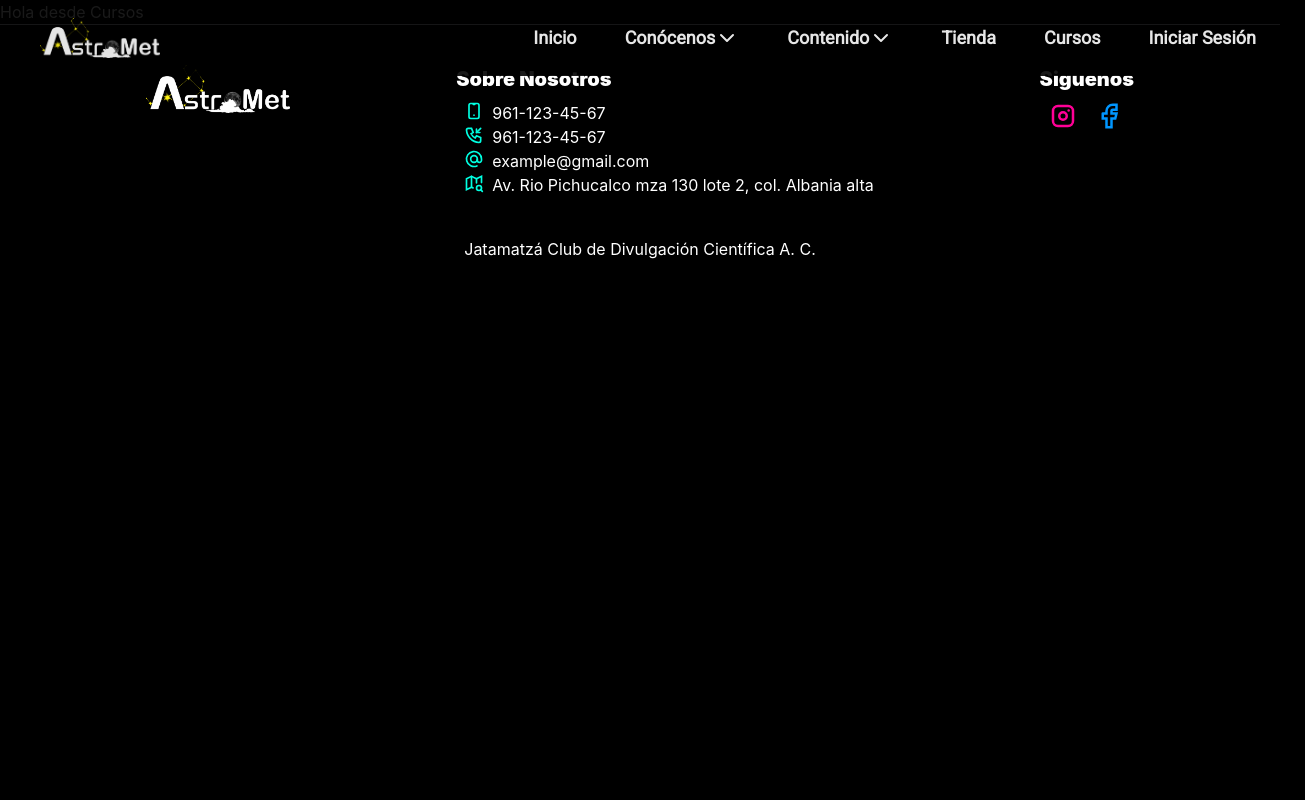
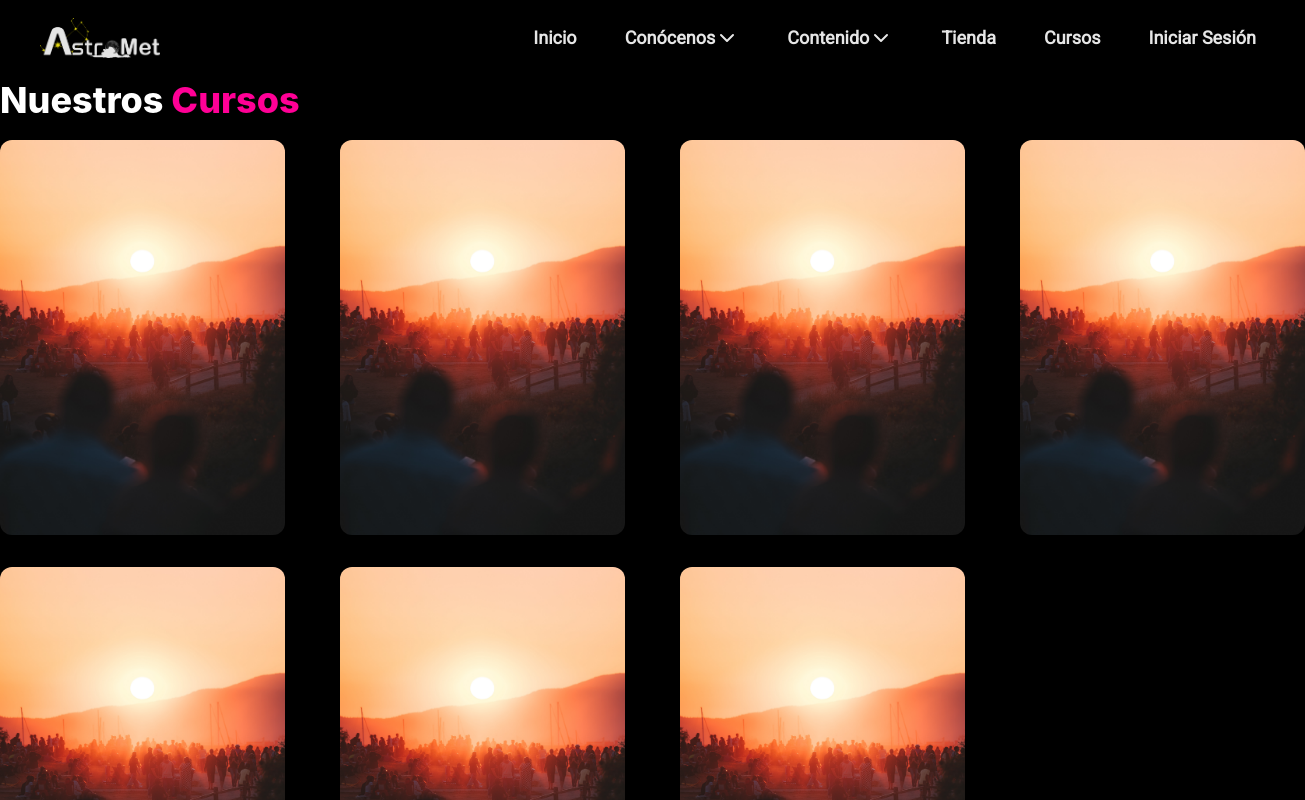
Before and after one commit to Crescens-Henry/AstroMet-Frontend, a React (Vite) app: page /Courses in a window 1280 px wide. Shown: the top 800 px of the page, 1305 px wide, since content can reach past the window. Built offline with nearby package versions, Linux system fonts and the light colour scheme.

Commit message:
Courses component complete v1

```diff
--- /dev/null
+++ b/src/components/Cards.jsx
@@ -0,0 +1,27 @@
+import React from "react";
+
+export default function Cards({ image, name, url, description }) {
+  return (
+    <a
+      href={url}
+      target="_blank"
+      className="block w-[285px] h-[395px] rounded-xl overflow-hidden hover:bg-gray-100"
+    >
+      <div className="relative w-full h-full">
+        <img
+          src={image}
+          alt={`curse-${name}`}
+          className="w-full h-full object-cover"
+        />
+        <div className="absolute inset-0 flex items-center justify-center bg-black bg-opacity-60 transition-opacity duration-300 opacity-0 hover:opacity-100">
+          <div>
+            <h2 className="text-white text-center text-lg font-semibold">
+              {name}
+            </h2>
+            <p className="p-5">{description}</p>
+          </div>
+        </div>
+      </div>
+    </a>
+  );
+}
--- a/src/constants/index.js
+++ b/src/constants/index.js
@@ -61,3 +61,56 @@ export const information = [
       "Mantener una posición de liderazgo nacional e internacional en investigación de frontera en astrofísica, el desarrollo de instrumentación astronómica con tecnología de punta, y generar proyectos de gran envergadura que pongan a nuestros observatorios dentro del marco competitivo internacional, en beneficio del desarrollo científico y tecnológico del país.",
   },
 ];
+
+import img1 from "../assets/img/prueba.jpg";
+export const courseCard = [
+  {
+    id: "cuourse1",
+    image: img1,
+    name: "Curso1",
+    url: "https://github.com/Crescens-Henry",
+    description: "Aprende sobre un poco como armar tu propio telescopio.",
+  },
+  {
+    id: "cuourse2",
+    image: img1,
+    name: "Curso 2",
+    url: "https://github.com/Crescens-Henry",
+    description: "Aprende sobre un poco como armar tu propio telescopio.",
+  },
+  {
+    id: "cuourse3",
+    image: img1,
+    name: "Curso3",
+    url: "https://github.com/Crescens-Henry",
+    description: "Aprende sobre un poco como armar tu propio telescopio.",
+  },
+  {
+    id: "cuourse4",
+    image: img1,
+    name: "Curso 4",
+    url: "https://github.com/Crescens-Henry",
+    description: "Aprende sobre un poco como armar tu propio telescopio.",
+  },
+  {
+    id: "cuourse5",
+    image: img1,
+    name: "Curso 5",
+    url: "https://github.com/Crescens-Henry",
+    description: "Aprende sobre un poco como armar tu propio telescopio.",
+  },
+  {
+    id: "cuourse6",
+    image: img1,
+    name: "Curso 6",
+    url: "https://github.com/Crescens-Henry",
+    description: "Aprende sobre un poco como armar tu propio telescopio.",
+  },
+  {
+    id: "cuourse7",
+    image: img1,
+    name: "Curso 7",
+    url: "https://github.com/Crescens-Henry",
+    description: "Aprende sobre un poco como armar tu propio telescopio.",
+  },
+];
--- a/src/pages/Courses.jsx
+++ b/src/pages/Courses.jsx
@@ -1,11 +1,28 @@
 import React from "react";
 import { styles } from "../Styles";
+import Card from "../components/Cards";
+import { courseCard } from "../constants";
 
 export default function Courses() {
   return (
     <>
       <div className={`${styles.flexStart}`}>
-        <div className={`${styles.boxWidth}`}>Hola desde Cursos</div>
+        <div className={`${styles.boxWidth} my-20`}>
+          <h1 className="text-4xl font-extrabold mb-5 md:ml-0 ml-20">
+            Nuestros <span className="text-[#FF0096]">Cursos</span>
+          </h1>
+          <div className="grid gap-x-20 gap-y-8 md:grid-cols-4 justify-center">
+            {courseCard.map((card) => (
+              <Card
+                key={card.id}
+                image={card.image}
+                name={card.name}
+                url={card.url}
+                description={card.description}
+              />
+            ))}
+          </div>
+        </div>
       </div>
     </>
   );
```
Also changed, not shown: src/assets/img/prueba.jpg (added).
